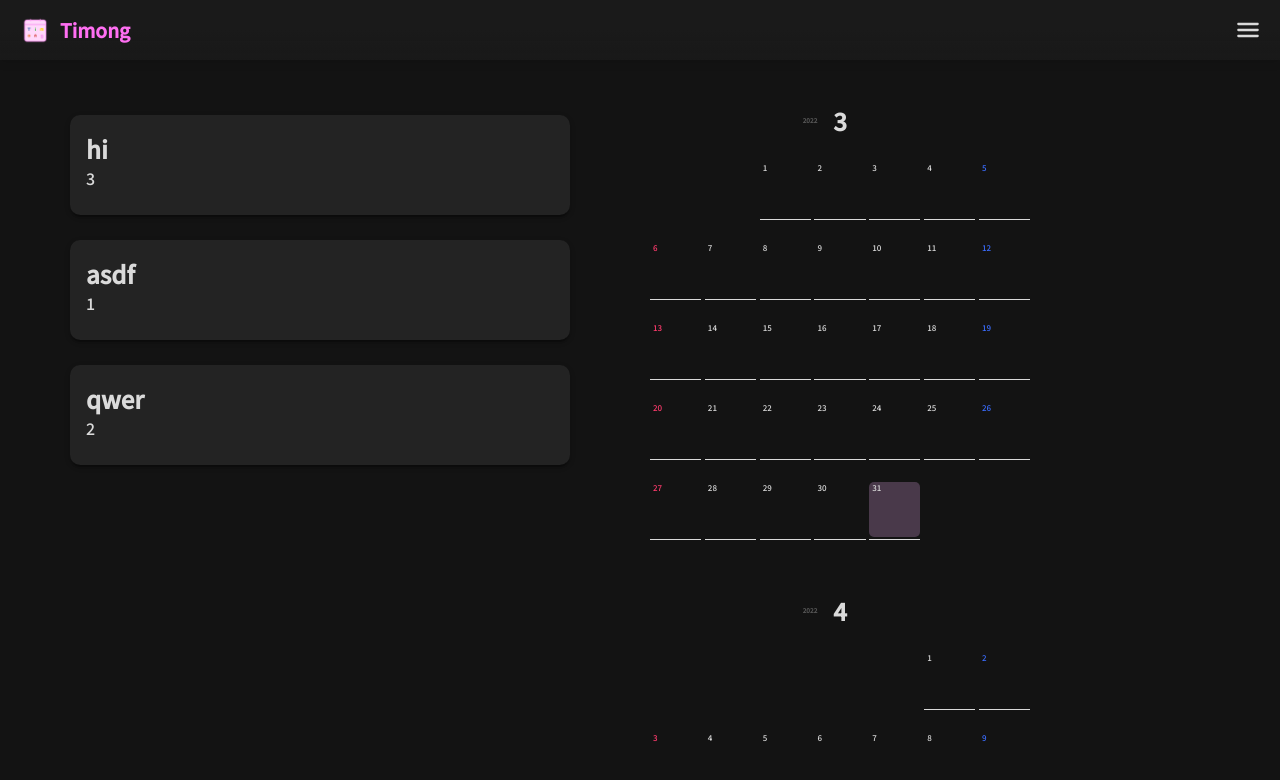
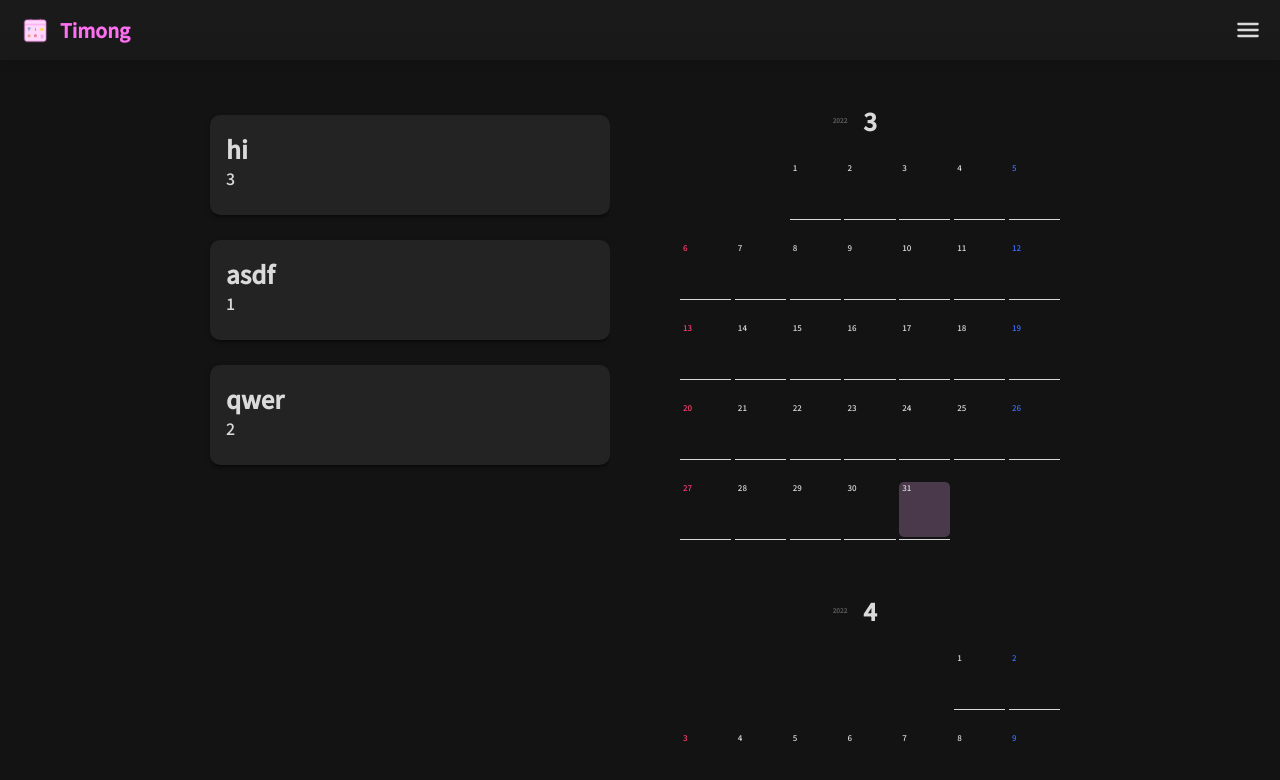
Before and after one commit to rkskekzzz/timong, a React (Create React App) app in the folder frontend/: page /calendar in a window 1280 px wide. Shown: the top 780 px of the page. Built offline with nearby package versions, Linux system fonts and the light colour scheme.

Commit message:
Fix : SignedCalendar Card 너비, 위치 수정

```diff
--- a/frontend/src/Pages/SignedCalendar/List/List.styled.ts
+++ b/frontend/src/Pages/SignedCalendar/List/List.styled.ts
@@ -16,10 +16,11 @@ const List = styled.div`
 
 const Card = styled.span<{ fgcolor: string }>`
   width: 40vw;
-  max-width: 500px;
+  max-width: 400px;
   height: 100px;
   padding: 1rem;
   background: #ffffff11;
+  align-self: flex-end;
   border-radius: 10px;
   color: ${(props) => `${props.fgcolor}`};
   box-shadow: 0px 4px 2px -2px rgb(0, 0, 0, 0.2),
--- a/frontend/src/Pages/SignedCalendar/SignedCalendar.styled.ts
+++ b/frontend/src/Pages/SignedCalendar/SignedCalendar.styled.ts
@@ -17,6 +17,7 @@ const SignedCalendar = styled(Box)`
       height: calc(100vh - 60px);
       overflow: hidden;
       display: flex;
+      gap: 60px;
       div {
         flex: 1 1 0;
       }
```
